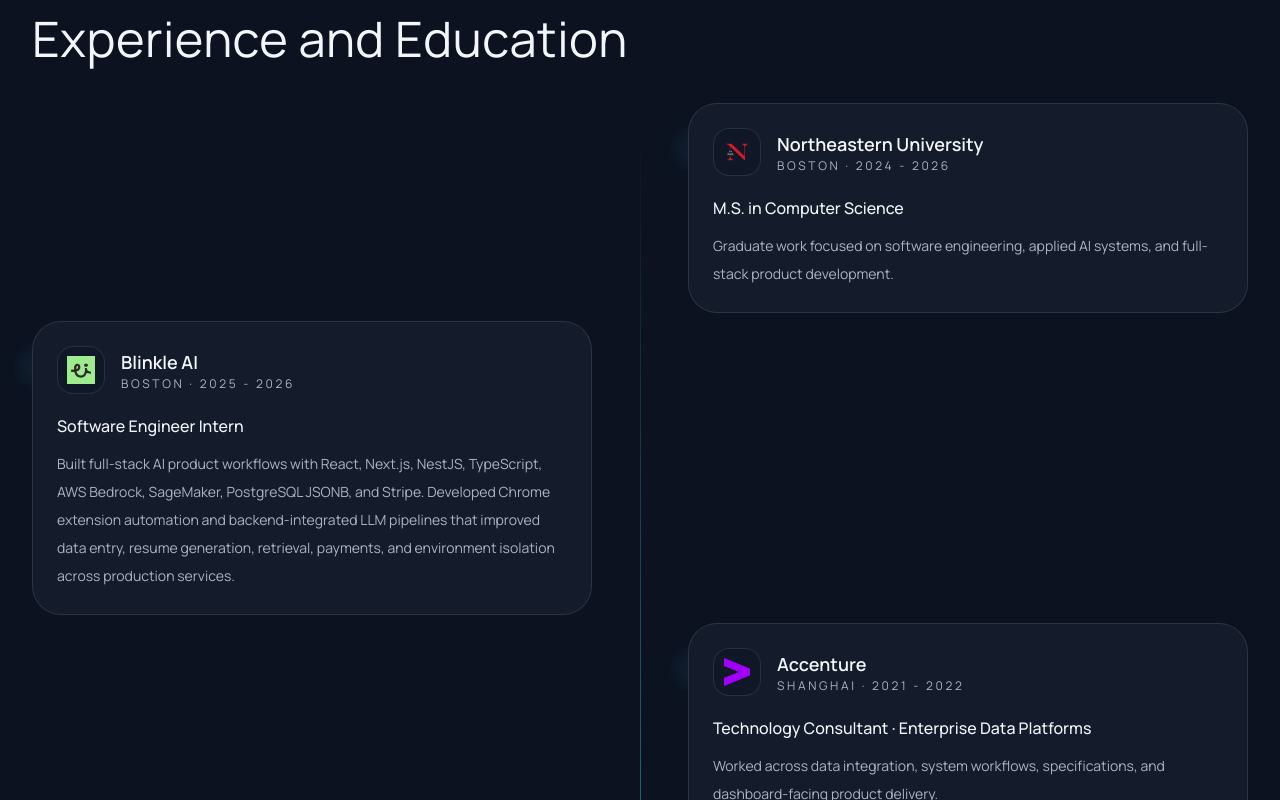
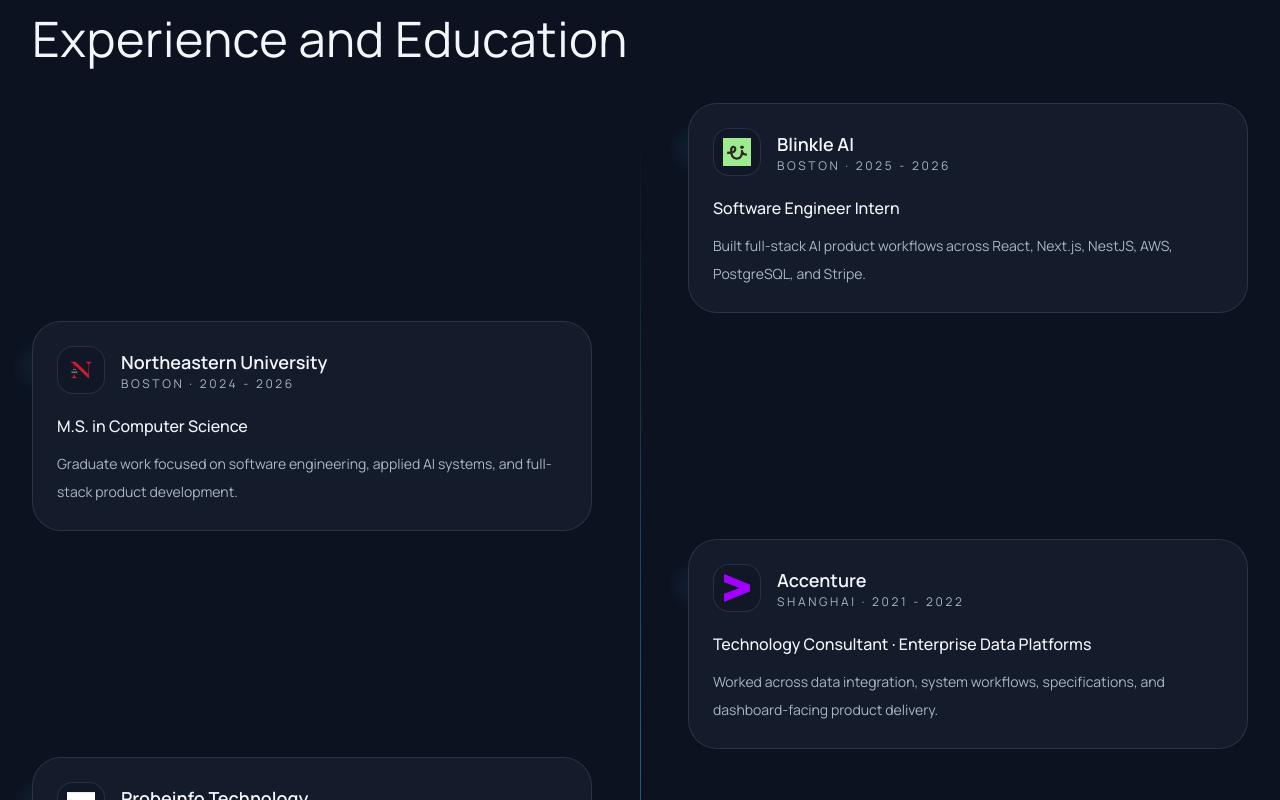
Before and after one commit to JZZhang04/JZZhang04.github.io, a React (Vite) app: page / in a window 1280 px wide. Shown: the part 2240-3040 px from the top of the page. Built offline with nearby package versions, Linux system fonts and the light colour scheme.

Commit message:
updated experience

```diff
--- a/src/App.tsx
+++ b/src/App.tsx
@@ -147,21 +147,20 @@
 
 const timeline: TimelineItem[] = [
   {
+    logo: "/logos/blinkle.png",
+    alt: "Blinkle AI",
+    name: "Blinkle AI",
+    title: "Software Engineer Intern",
+    detail: "Built full-stack AI product workflows across React, Next.js, NestJS, AWS, PostgreSQL, and Stripe.",
+    period: "Boston · 2025 - 2026",
+  },
+  {
     logo: "/logos/neu.png",
     alt: "Northeastern University",
     name: "Northeastern University",
     title: "M.S. in Computer Science",
     detail: "Graduate work focused on software engineering, applied AI systems, and full-stack product development.",
     period: "Boston · 2024 - 2026",
-  },
-  {
-    logo: "/logos/blinkle.png",
-    alt: "Blinkle AI",
-    name: "Blinkle AI",
-    title: "Software Engineer Intern",
-    detail:
-      "Built full-stack AI product workflows with React, Next.js, NestJS, TypeScript, AWS Bedrock, SageMaker, PostgreSQL JSONB, and Stripe. Developed Chrome extension automation and backend-integrated LLM pipelines that improved data entry, resume generation, retrieval, payments, and environment isolation across production services.",
-    period: "Boston · 2025 - 2026",
   },
   {
     logo: "/logos/accenture.png",
```
